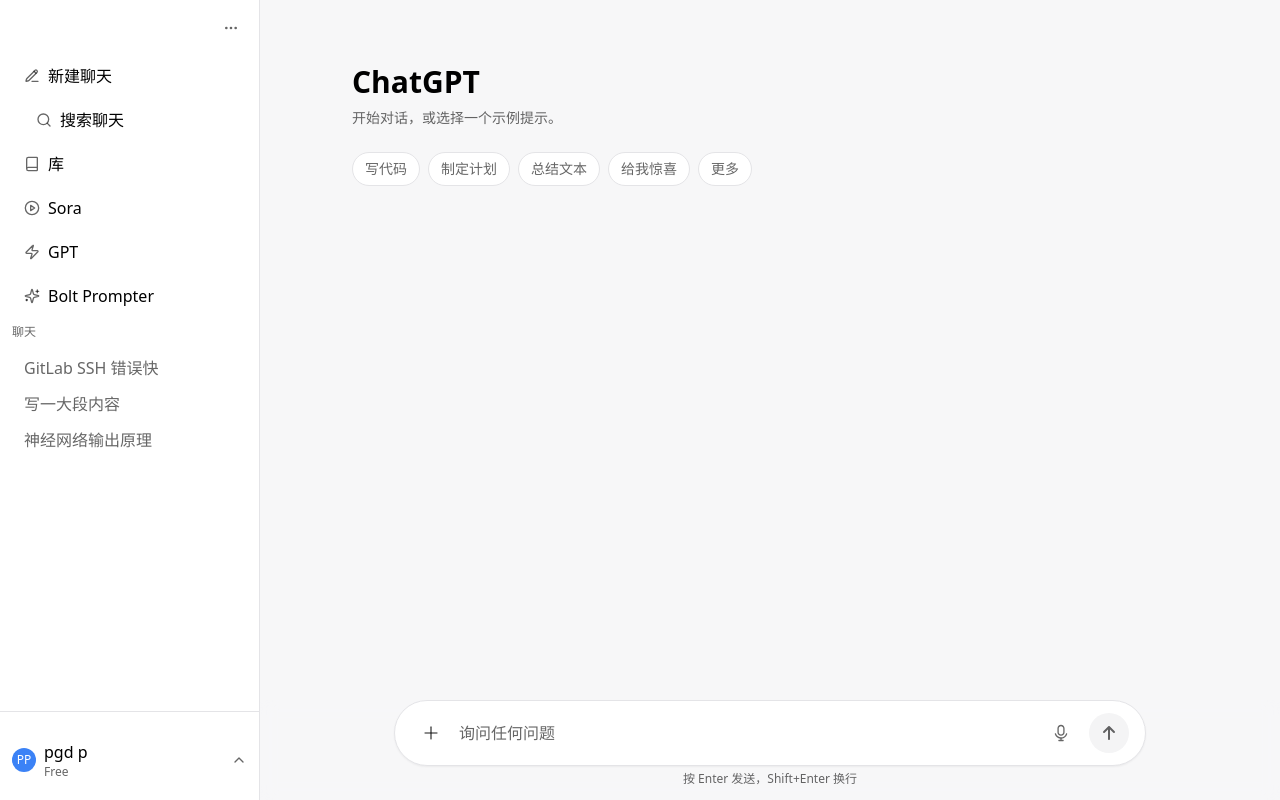
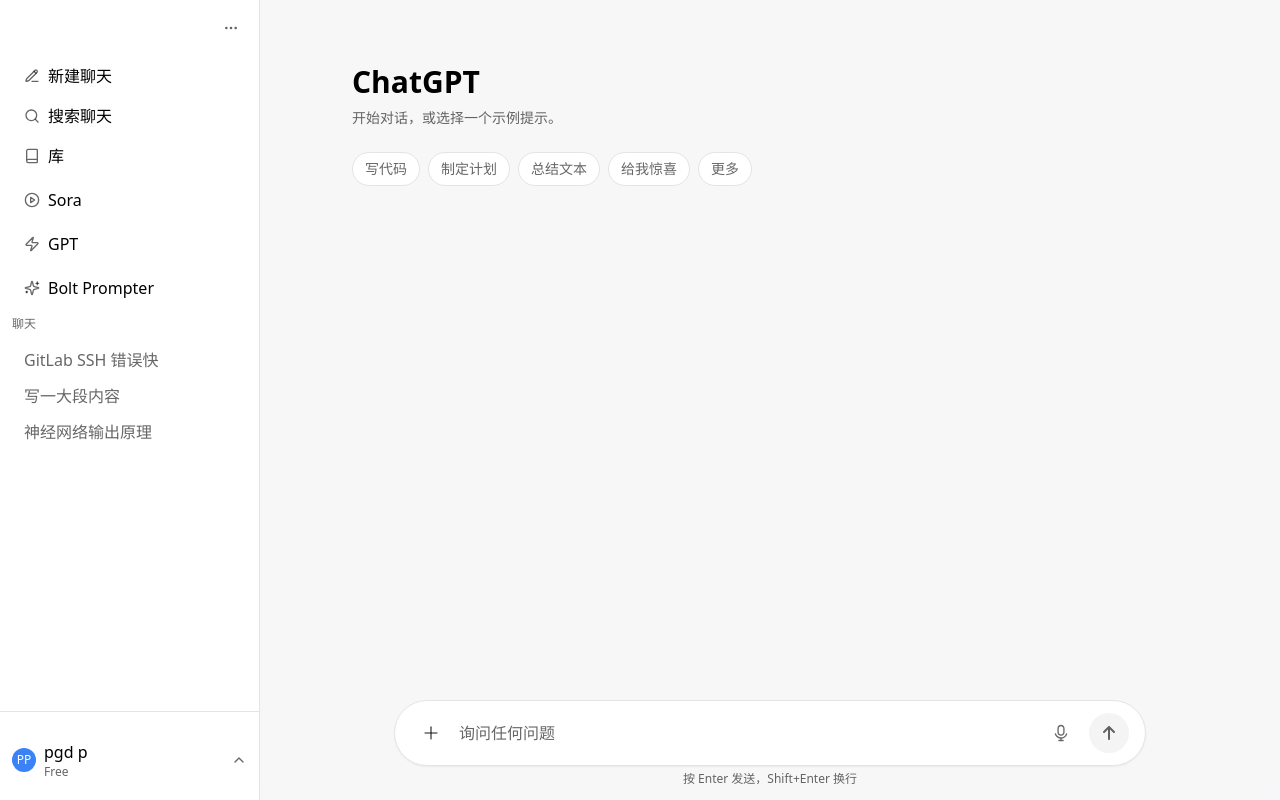
Before and after one commit to pgd-LC2/ptchat, a Next.js app: page / in a window 1280 px wide. Built offline with nearby package versions, Linux system fonts and the light colour scheme.

Commit message:
修复搜索按钮左侧空格问题

```diff
--- a/components/sidebar/SearchButton.tsx
+++ b/components/sidebar/SearchButton.tsx
@@ -6,7 +6,6 @@ type Props = {
 
 export default function SearchButton({ onClick }: Props) {
   return (
-    <div className="px-3 py-1">
     <button
       type="button"
       className="flex w-full items-center gap-2 rounded-md px-3 py-2 text-left text-base text-black hover:bg-zinc-50 transition-colors"
@@ -15,6 +14,5 @@ export default function SearchButton({ onClick }: Props) {
       <Search className="h-4 w-4 text-black/60" />
       <span>搜索聊天</span>
     </button>
-    </div>
   );
 }
```
Lines whose indentation alone changed are shown as unchanged.
